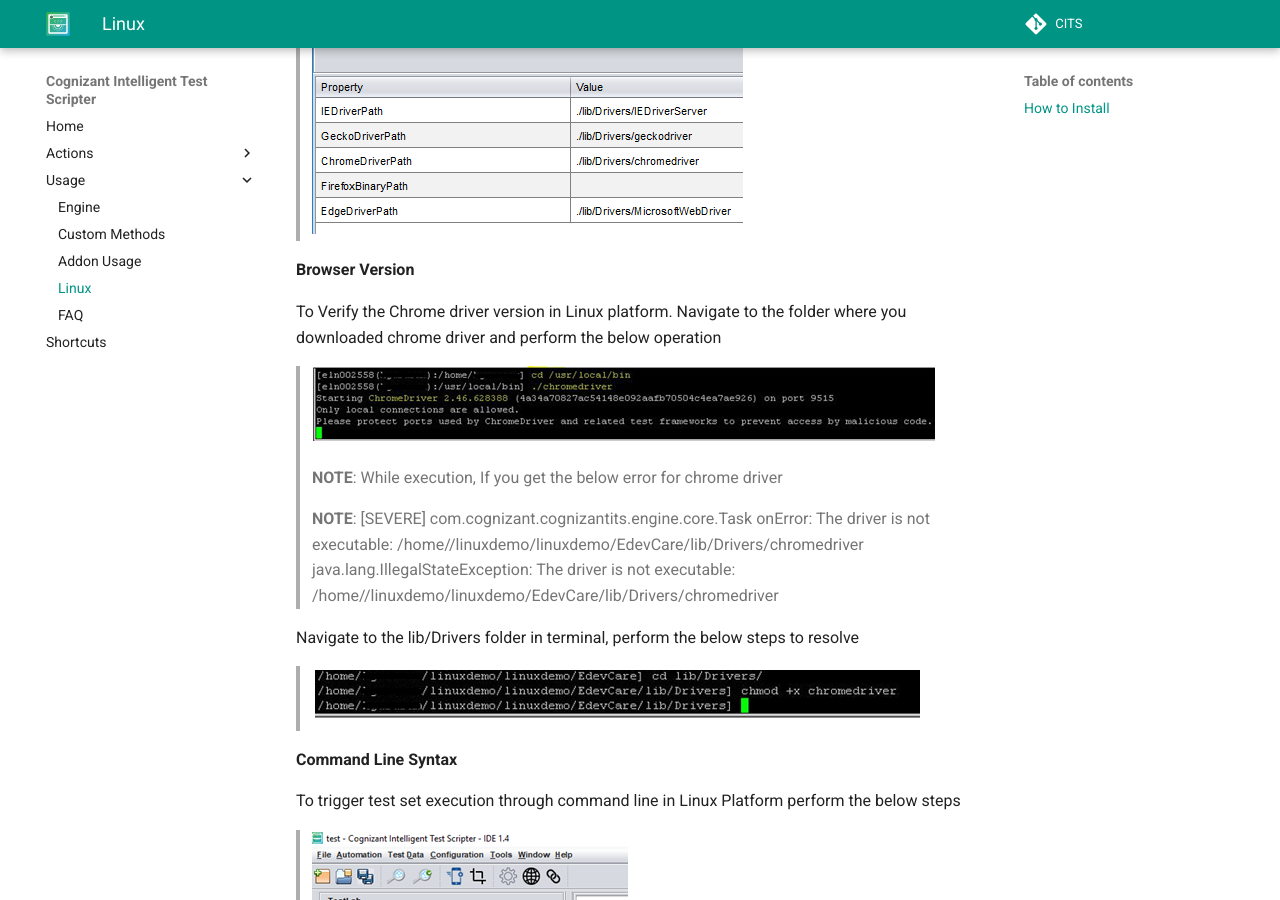
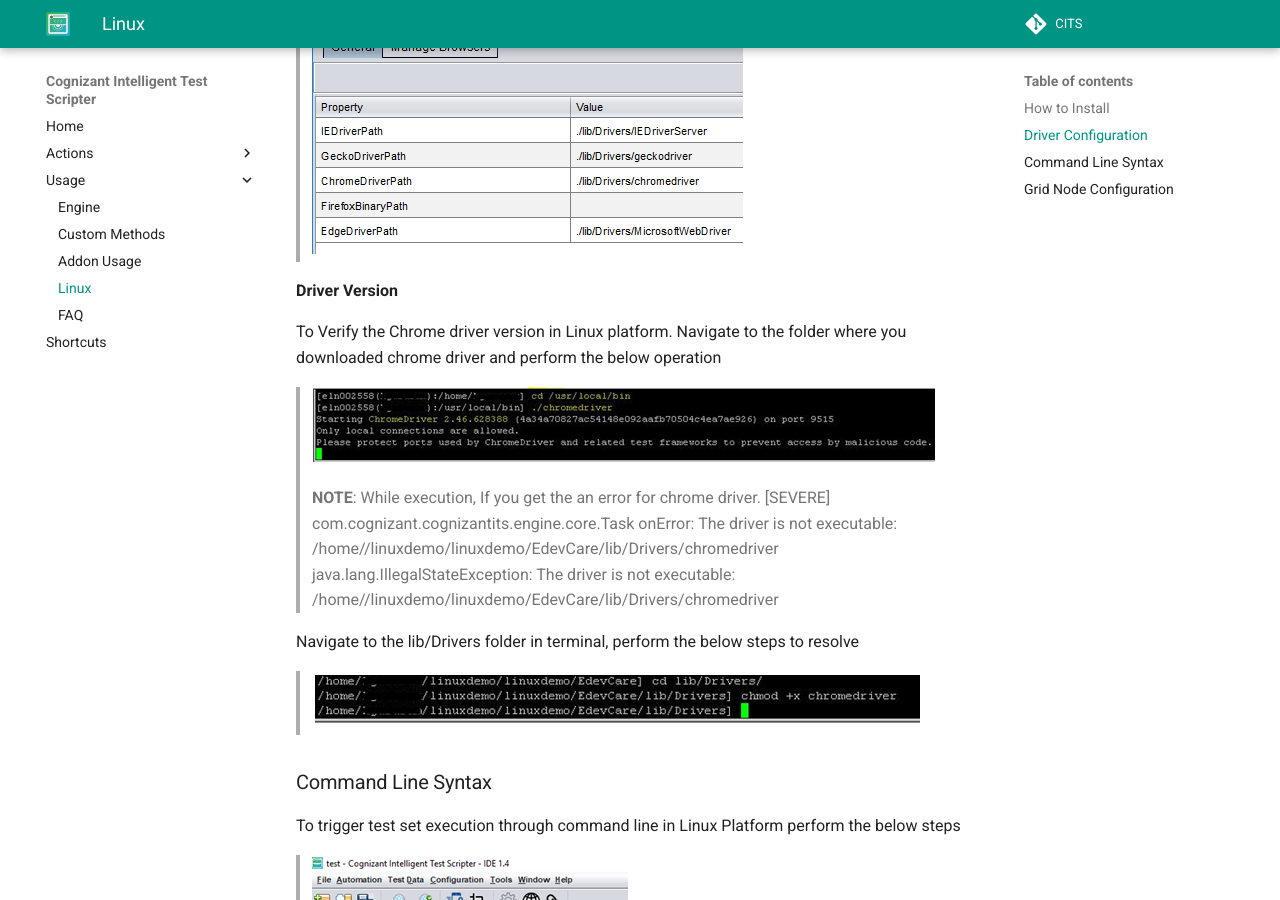
Before and after one commit to CognizantQAHub/Cognizant-Intelligent-Test-Scripter-Helpdoc, an MkDocs documentation site: the page built from docs/faq/linux.md, in a window 1280 px wide and 900 px high, scrolled down 1041 px. Built offline with MkDocs 1.6.1 and Material for MkDocs 9.7.7, drawn with Linux system fonts in a browser that asks for light colours; comment, search, counter and statistics services are not loaded; old or Windows-style settings are respelled for this version of MkDocs; some of the changed text lies outside the part shown.

Commit message:
Review comments

```diff
--- a/docs/faq/linux.md
+++ b/docs/faq/linux.md
@@ -14,7 +14,7 @@
 
 > ![](faqImage\permission.png)
 
-**Driver Configuration**
+### Driver Configuration
 
 **Browser Version**
 
@@ -33,21 +33,19 @@
 
 > ![](faqImage\browser_cfg.png)
 
-**Browser Version**
+**Driver Version**
 
 To Verify the Chrome driver version in Linux platform. Navigate to the folder where you downloaded chrome driver and perform the below operation
 
 > ![](faqImage\driver_v.png)
 
-> **NOTE**: While execution, If you get the below error for chrome driver
-
-> **NOTE**: [SEVERE] com.cognizant.cognizantits.engine.core.Task onError: The driver is not executable: /home/<user>/linuxdemo/linuxdemo/EdevCare/lib/Drivers/chromedriver java.lang.IllegalStateException: The driver is not executable: /home/<user>/linuxdemo/linuxdemo/EdevCare/lib/Drivers/chromedriver
+> **NOTE**: While execution, If you get the an error for chrome driver. [SEVERE] com.cognizant.cognizantits.engine.core.Task onError: The driver is not executable: /home/<user>/linuxdemo/linuxdemo/EdevCare/lib/Drivers/chromedriver java.lang.IllegalStateException: The driver is not executable: /home/<user>/linuxdemo/linuxdemo/EdevCare/lib/Drivers/chromedriver
 
 Navigate to the lib/Drivers folder in terminal, perform the below steps to resolve
 
 > ![](faqImage\driver_per.png)
 
-**Command Line Syntax**
+### Command Line Syntax
 
 To trigger test set execution through command line in Linux Platform perform the below steps
 
@@ -63,10 +61,10 @@
 
 > ![](faqImage\run_cmd.png)
 
-**Grid Node Configuration**
+### Grid Node Configuration
 
-To start selenium node, Navigate to the GridNode folder and open terminal and type **./init.command**
+To start selenium grid node, Navigate to the GridNode folder and open terminal and type **./init.command**
 
 > **NOTE**: If Permission denied. Run the below steps
 
-> **NOTE**: chmod 777 init.command
+chmod 777 init.command
```
